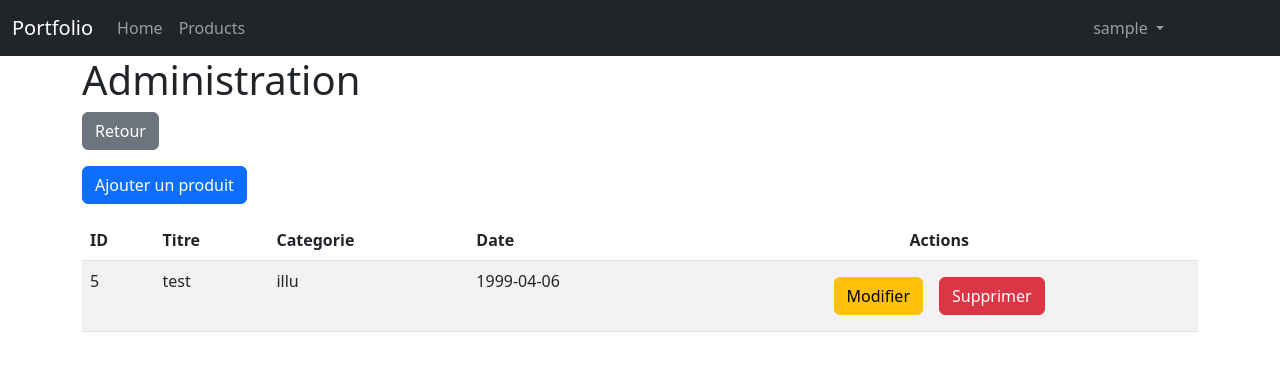
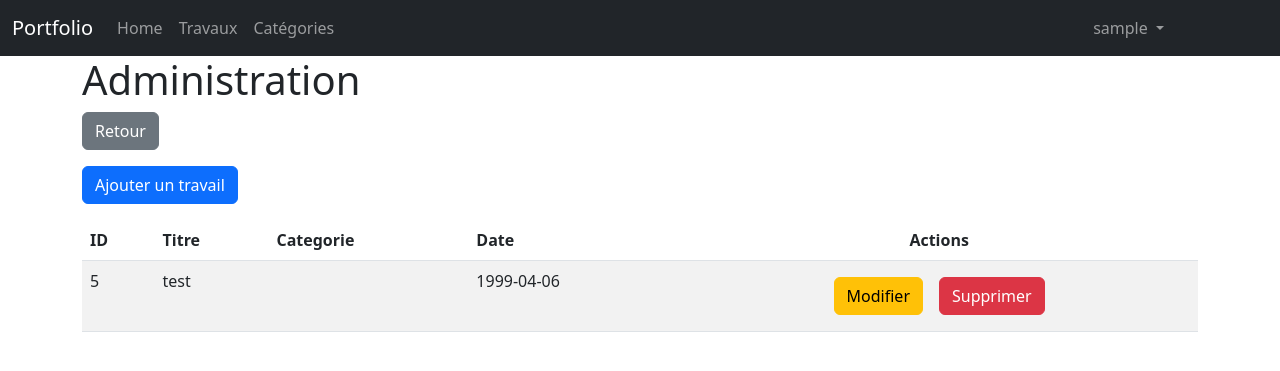
Before and after one commit to Nutz3r/Portfolio, a PHP site: page /admin/products.php in a window 1280 px wide. Shown: the top 371 px of the page. Run offline with PHP 8.4, Linux system fonts and the light colour scheme; the visitor is signed in with stand-in values (Sample User, id 1); data comes from the database, SQL or seed files in the repository; data that the repository does not hold is empty.

Commit message:
Categories ok

```diff
--- a/admin/partials/header.php
+++ b/admin/partials/header.php
@@ -10,8 +10,12 @@
                     <a class="nav-link" href="dashboard.php">Home</a>
                 </li>
                 <li class="nav-item">
-                    <a class="nav-link" href="products.php">Products</a>
+                    <a class="nav-link" href="products.php">Travaux</a>
                 </li>
+                <li class="nav-item">
+                    <a class="nav-link" href="categories.php">Catégories</a>
+                </li>
+
 
 
             </ul>
--- a/admin/products.php
+++ b/admin/products.php
@@ -53,7 +53,7 @@
             <a href="dashboard.php" class="btn btn-secondary">Retour</a>
         </div>
         <div>
-            <a href="addProduct.php" class="btn btn-primary my-3">Ajouter un produit</a>
+            <a href="addProduct.php" class="btn btn-primary my-3">Ajouter un travail</a>
         </div>
         <?php
             if(isset($_GET['successDelete']))
@@ -88,7 +88,7 @@
                         echo "<tr>";
                             echo "<td>".$don['id']."</td>";
                             echo "<td>".$don['nom']."</td>";
-                            echo "<td>".$don['categorie']."</td>";
+                            echo "<td>".$don['id_categorie']."</td>";
                             echo "<td>".$don['date']."</td>";
                             echo "<td class='text-center'>";
                                 echo "<a href='updateProduct.php?id=".$don['id']."' class='btn btn-warning m-2'>Modifier</a>";
```
Also changed, not shown: admin/treatmentAddProduct.php (+4 -4 lines).
